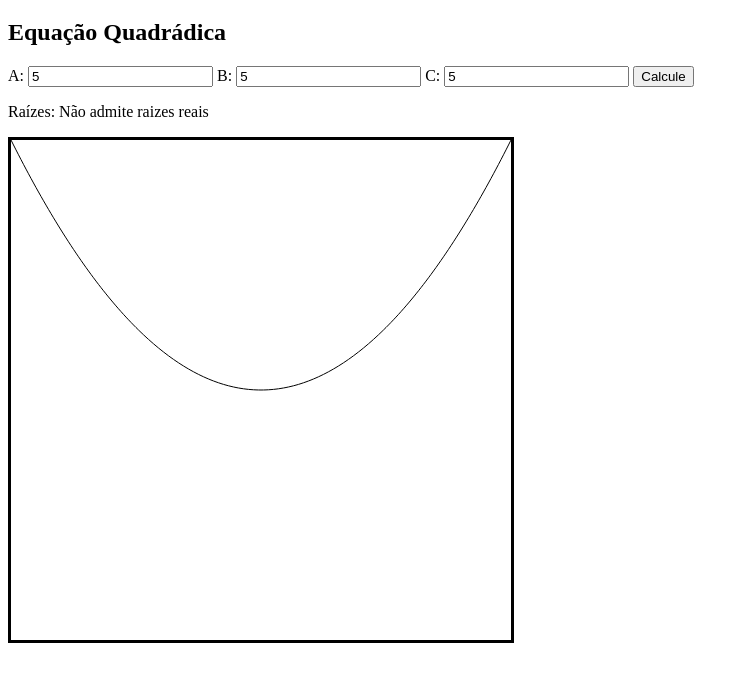
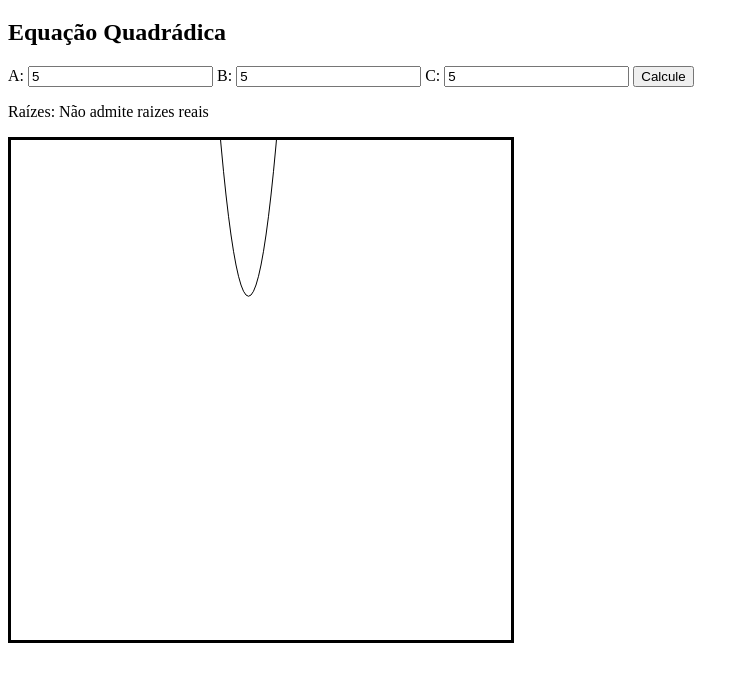
Before and after one commit to amaral220x/drawFuncQuad, a plain HTML site: page index.html in a window 1280 px wide. Both pictures are taken after typing "5", "5", "5" into the empty fields and a click on the button "Calcule". Shown: the part 61-742 px from the top of the page, without its empty margins (0-749 px from the left). Drawn offline with Linux system fonts and the light colour scheme.

Commit message:
alterando algumas coisas
desenhando(ou tentando) a função quad

```diff
--- a/index.html
+++ b/index.html
@@ -8,7 +8,7 @@
     <link rel="stylesheet" type="text/css" media="screen" href="main.css" />
     <script src="main.js"></script>
 </head>
-<body onload="drawQuad();">
+<body>
     <h1>Vamos brincar?</h1>
     <h2>
         Equação Quadrádica
--- a/main.js
+++ b/main.js
@@ -7,7 +7,6 @@ function funcaoQuad(){
     var delta, r1, r2;
 
     delta = Math.pow(b,2) -4*a*c;
-    alert(delta);
     if(delta < 0){
         result1.textContent= "Não admite raizes reais";
         result2.textContent= " ";
@@ -18,17 +17,24 @@ function funcaoQuad(){
     result1.textContent = r1;
     result2.textContent = r2;
     }
+
+    drawQuad();
 }
 function f(x){
-    return yt(x**2);
+    var a = parseInt(document.getElementById("a").value);
+    var b = parseInt(document.getElementById("b").value);
+    var c = parseInt(document.getElementById("c").value);
+    var eq= ((a * (x**2)) + (b * x) + c);
+
+    return yt(eq);
 }
 function yt(y){
-    return -5*y/2;
+    return -25*y;
 }
 function xt(x){
     return 25*x;
 }
-function drawQuad(){
+function drawQuad(eqc){
     var canvas = document.getElementById("tela");
     ctx = canvas.getContext("2d");
     var x0 = -10;
```
